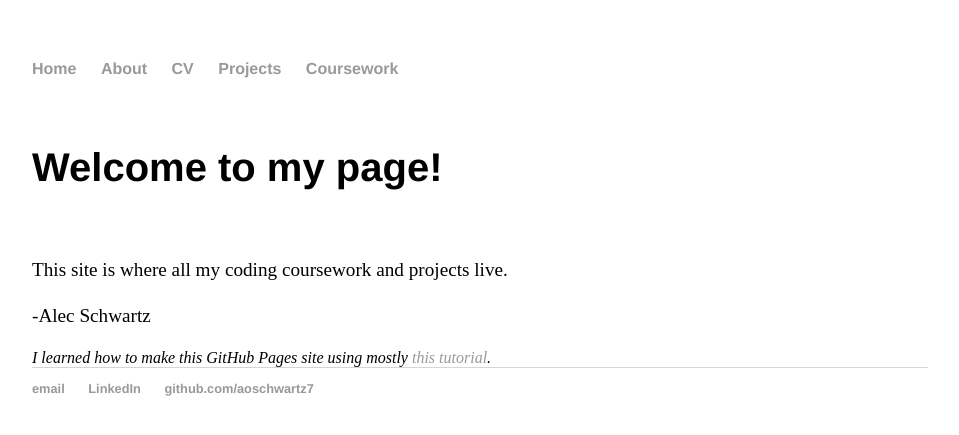
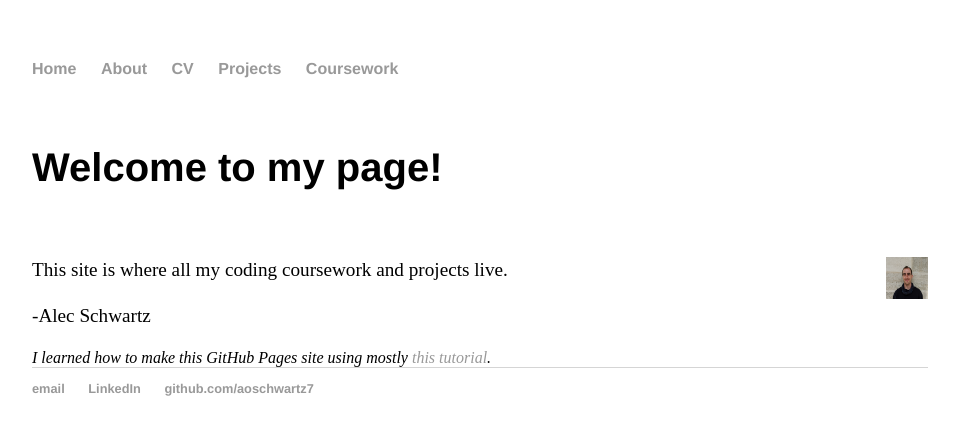
Before and after one commit to aoschwartz7/aoschwartz7.github.io, a Jekyll site: the page built from index.html, in a window 1280 px wide. Shown: the top 435 px of the page, without its empty margins (160-1119 px from the left). Built offline with Jekyll 4.4.1, drawn with Linux system fonts in a browser that asks for light colours.

Commit message:
formatting photo

```diff
--- a/index.html
+++ b/index.html
@@ -3,10 +3,11 @@
 title: Alec
 ---
 <h5>Welcome to my page!</h5>
-
 <p>
+<img src="portrait.jpg" alt="me" style="float:right;width:42px;height:42px;">
 This site is where all my coding coursework and projects live.
 </p>
+
 <p>
 -Alec Schwartz
 </p>
```
